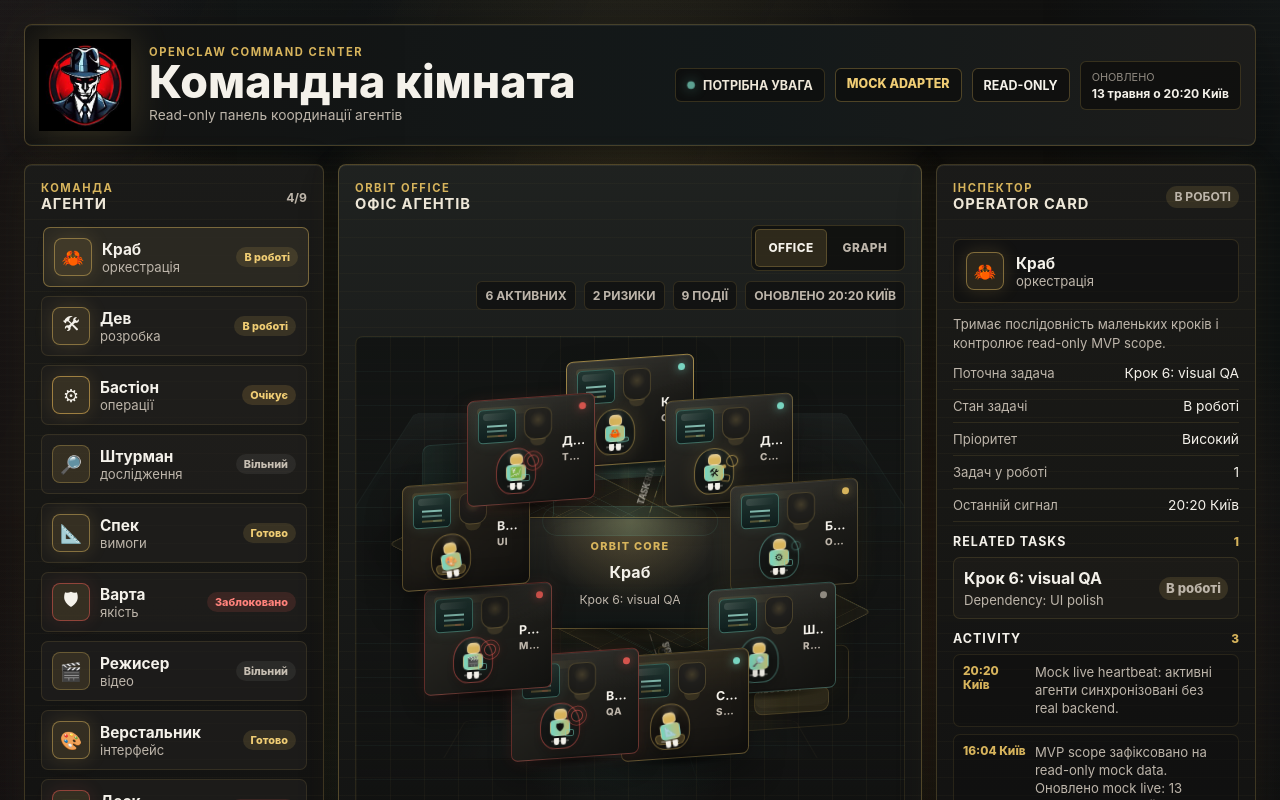
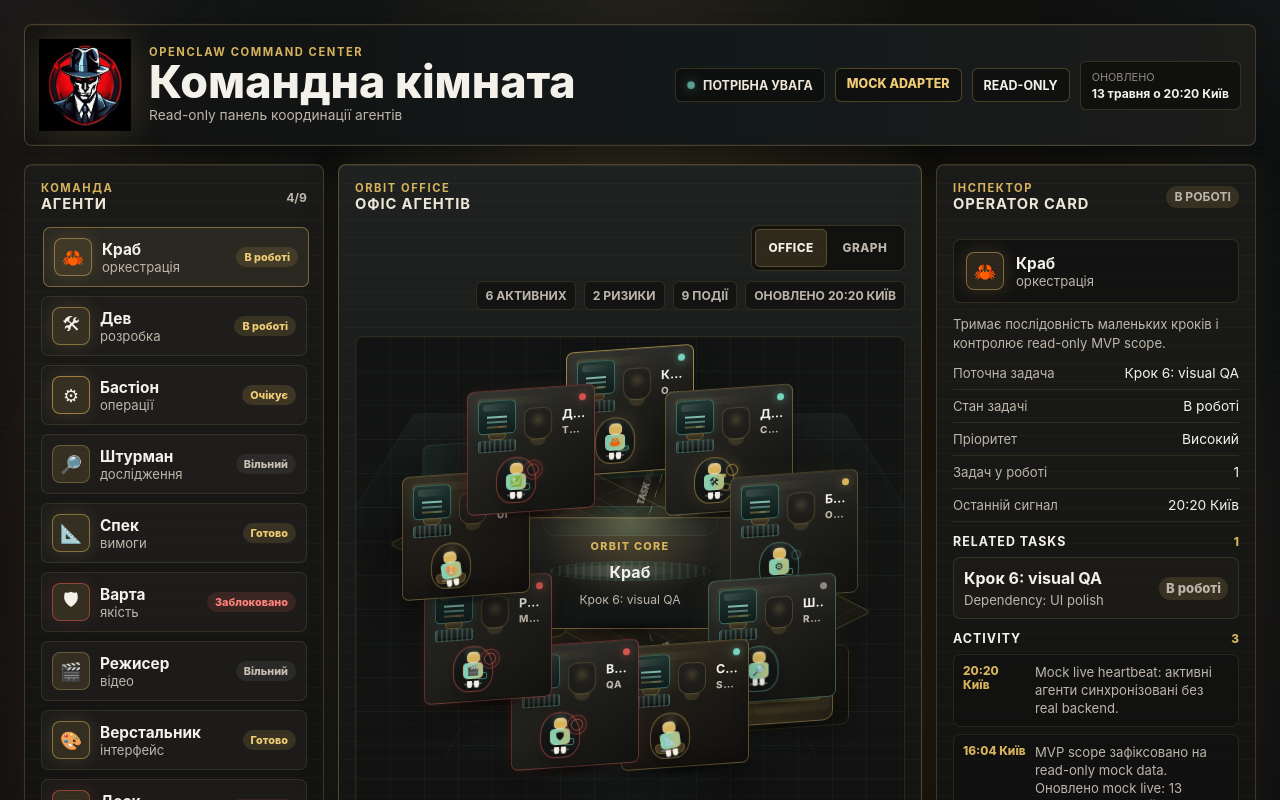
Before and after one commit to DenisNosov22/openclaw-command-center, a React (Vite) app: page / in a window 1280 px wide. Shown: the top 800 px of the page. Built offline with nearby package versions, Linux system fonts and the light colour scheme.

Commit message:
polish office zones and props

```diff
--- a/src/App.css
+++ b/src/App.css
@@ -780,6 +780,51 @@
   box-shadow: inset 0 -6px 0 rgba(0, 0, 0, 0.14);
 }
 
+.office-lounge-sofa {
+  position: absolute;
+  right: 13%;
+  bottom: 18%;
+  z-index: 2;
+  width: min(22%, 138px);
+  height: 42px;
+  background:
+    linear-gradient(180deg, rgba(244, 241, 234, 0.08), transparent 36%),
+    linear-gradient(90deg, rgba(215, 180, 92, 0.24), rgba(77, 67, 48, 0.38)),
+    rgba(24, 22, 18, 0.74);
+  border: 1px solid rgba(215, 180, 92, 0.3);
+  border-radius: 8px 8px 10px 10px;
+  box-shadow:
+    inset 0 -10px 0 rgba(0, 0, 0, 0.16),
+    0 12px 24px rgba(0, 0, 0, 0.24);
+  transform: skewY(-4deg);
+}
+
+.office-lounge-sofa::before,
+.office-lounge-sofa::after {
+  position: absolute;
+  content: '';
+  border-radius: 6px;
+}
+
+.office-lounge-sofa::before {
+  left: 10px;
+  right: 10px;
+  top: 7px;
+  height: 11px;
+  background:
+    linear-gradient(90deg, rgba(244, 241, 234, 0.12), transparent 48%),
+    rgba(215, 180, 92, 0.18);
+  border: 1px solid rgba(215, 180, 92, 0.22);
+}
+
+.office-lounge-sofa::after {
+  left: 18px;
+  right: 18px;
+  bottom: -8px;
+  height: 8px;
+  background: radial-gradient(ellipse, rgba(0, 0, 0, 0.42), transparent 70%);
+}
+
 .office-area--hologram {
   left: 50%;
   top: 17%;
@@ -817,6 +862,40 @@
   transform: translate(-50%, -50%);
 }
 
+.office-core__surface {
+  position: absolute;
+  left: 50%;
+  top: 48%;
+  z-index: 0;
+  width: 76%;
+  height: 42px;
+  pointer-events: none;
+  background:
+    repeating-linear-gradient(90deg, rgba(120, 212, 192, 0.18) 0 2px, transparent 2px 8px),
+    linear-gradient(90deg, transparent, rgba(120, 212, 192, 0.18), transparent);
+  border: 1px solid rgba(120, 212, 192, 0.2);
+  border-radius: 50%;
+  opacity: 0.68;
+  transform: translate(-50%, -50%) rotateX(62deg);
+}
+
+.office-core__surface::after {
+  position: absolute;
+  inset: 8px 16px;
+  content: '';
+  background: linear-gradient(90deg, transparent, rgba(244, 241, 234, 0.36), transparent);
+  border-radius: 50%;
+  opacity: 0.54;
+  animation: office-core-scan 6.8s ease-in-out infinite;
+}
+
+.office-core > span:not(.office-core__surface),
+.office-core strong,
+.office-core p {
+  position: relative;
+  z-index: 1;
+}
+
 .command-core::before,
 .command-core::after {
   position: absolute;
@@ -884,6 +963,36 @@
   background: linear-gradient(90deg, transparent, rgba(120, 212, 192, 0.18), transparent);
   opacity: 0.72;
   transform-origin: 0 50%;
+}
+
+.office-lane {
+  position: absolute;
+  left: 50%;
+  top: 50%;
+  z-index: 0;
+  width: min(62%, 386px);
+  height: 46px;
+  pointer-events: none;
+  background:
+    linear-gradient(90deg, transparent, rgba(244, 241, 234, 0.06) 14%, transparent 24%),
+    linear-gradient(90deg, transparent 0 9%, rgba(120, 212, 192, 0.1) 9% 11%, transparent 11% 20%),
+    linear-gradient(90deg, rgba(215, 180, 92, 0.08), transparent 60%);
+  border-top: 1px solid rgba(120, 212, 192, 0.1);
+  border-bottom: 1px solid rgba(215, 180, 92, 0.09);
+  border-radius: 999px;
+  opacity: 0.48;
+  transform-origin: 0 50%;
+}
+
+.office-lane--inner {
+  width: min(47%, 292px);
+  height: 34px;
+  transform: rotate(28deg) translateX(-46%);
+}
+
+.office-lane--outer {
+  width: min(56%, 340px);
+  transform: rotate(118deg) translateX(-50%);
 }
 
 .office-route--north {
@@ -962,6 +1071,57 @@
   background: #d7b45c;
   box-shadow: 0 0 8px rgba(215, 180, 92, 0.34);
   animation: office-packet-handoff 5.6s ease-in-out infinite;
+}
+
+.office-handoff-hub {
+  position: absolute;
+  left: 25%;
+  top: 58%;
+  z-index: 2;
+  width: 76px;
+  height: 28px;
+  pointer-events: none;
+  background:
+    linear-gradient(90deg, rgba(215, 180, 92, 0.22), transparent 64%),
+    rgba(16, 18, 17, 0.72);
+  border: 1px solid rgba(215, 180, 92, 0.36);
+  border-radius: 999px;
+  box-shadow:
+    inset 0 1px 0 rgba(244, 241, 234, 0.07),
+    0 0 18px rgba(215, 180, 92, 0.12);
+  transform: skewY(-4deg);
+}
+
+.office-handoff-hub::before {
+  position: absolute;
+  left: 12px;
+  top: -15px;
+  max-width: 92px;
+  overflow: hidden;
+  color: rgba(244, 241, 234, 0.62);
+  content: attr(data-link);
+  font-size: 0.5rem;
+  font-weight: 800;
+  text-overflow: ellipsis;
+  text-transform: uppercase;
+  white-space: nowrap;
+}
+
+.office-handoff-hub::after {
+  position: absolute;
+  left: 10px;
+  top: 50%;
+  width: 8px;
+  aspect-ratio: 1;
+  content: '';
+  background: #d7b45c;
+  border-radius: 50%;
+  box-shadow:
+    18px 0 0 rgba(120, 212, 192, 0.68),
+    36px 0 0 rgba(215, 180, 92, 0.68),
+    0 0 10px rgba(215, 180, 92, 0.28);
+  transform: translateY(-50%);
+  animation: office-handoff-bus 5.8s ease-in-out infinite;
 }
 
 .office-transfer--north {
@@ -1190,6 +1350,8 @@
 .office-terminal {
   position: relative;
   display: grid;
+  grid-column: 1;
+  grid-row: 1;
   width: 38px;
   aspect-ratio: 1.12;
   place-items: center;
@@ -1199,6 +1361,35 @@
   border: 1px solid rgba(120, 212, 192, 0.36);
   border-radius: 5px;
   box-shadow: 0 0 14px rgba(120, 212, 192, 0.12);
+}
+
+.office-monitor-stand {
+  position: absolute;
+  left: 50%;
+  bottom: -7px;
+  width: 18px;
+  height: 7px;
+  background:
+    linear-gradient(180deg, rgba(215, 180, 92, 0.28), rgba(77, 67, 48, 0.44)),
+    rgba(20, 19, 16, 0.86);
+  border: 1px solid rgba(215, 180, 92, 0.28);
+  border-radius: 2px 2px 5px 5px;
+  transform: translateX(-50%);
+}
+
+.office-keyboard-tray {
+  position: relative;
+  grid-column: 1;
+  grid-row: 2;
+  width: 38px;
+  height: 12px;
+  background:
+    repeating-linear-gradient(90deg, rgba(120, 212, 192, 0.24) 0 2px, transparent 2px 5px),
+    linear-gradient(180deg, rgba(244, 241, 234, 0.08), rgba(0, 0, 0, 0.12)),
+    rgba(19, 22, 21, 0.86);
+  border: 1px solid rgba(120, 212, 192, 0.2);
+  border-radius: 3px;
+  box-shadow: inset 0 -2px 0 rgba(0, 0, 0, 0.16);
 }
 
 .office-terminal::before {
@@ -1258,6 +1449,8 @@
 
 .office-chair {
   position: relative;
+  grid-column: 2;
+  grid-row: 1 / 3;
   width: 28px;
   aspect-ratio: 0.9;
   background:
@@ -1284,6 +1477,7 @@
   position: relative;
   display: grid;
   grid-column: 1 / 3;
+  grid-row: 3;
   justify-self: center;
   width: 40px;
   aspect-ratio: 0.86;
@@ -2128,6 +2322,30 @@
 
   50% {
     transform: translateX(4px);
+  }
+}
+
+@keyframes office-core-scan {
+  0%,
+  100% {
+    transform: translateX(-18%);
+  }
+
+  50% {
+    transform: translateX(18%);
+  }
+}
+
+@keyframes office-handoff-bus {
+  0%,
+  100% {
+    opacity: 0.42;
+    transform: translateY(-50%) translateX(0);
+  }
+
+  50% {
+    opacity: 0.86;
+    transform: translateY(-50%) translateX(12px);
   }
 }
 
@@ -2259,6 +2477,8 @@
   .office-agent-sprite__legs::before,
   .office-agent-sprite__legs::after,
   .office-walker,
+  .office-core__surface::after,
+  .office-handoff-hub::after,
   .office-transfer::after {
     animation: none;
   }
@@ -2827,6 +3047,10 @@
     width: 30px;
   }
 
+  .office-keyboard-tray {
+    width: 30px;
+  }
+
   .office-chair {
     display: none;
   }
--- a/src/features/command-room/IsometricOfficeScene.tsx
+++ b/src/features/command-room/IsometricOfficeScene.tsx
@@ -46,19 +46,24 @@ export function IsometricOfficeScene({
         <span className={`office-area ${OFFICE_ZONE_TOKENS.desk}`} data-label="Desks + PCs" />
         <span className={`office-area ${OFFICE_ZONE_TOKENS.sofa}`} data-label="Rest bay" />
         <span className={`office-area ${OFFICE_ZONE_TOKENS.hologram}`} data-label="Hologram UI" />
+        <span className={OFFICE_ZONE_TOKENS.loungeSofa} />
       </div>
       <div className={`office-core ${OFFICE_ZONE_TOKENS.core}`} aria-label="Central orbital command core">
+        <span className={OFFICE_ZONE_TOKENS.coreSurface} aria-hidden="true" />
         <span>Orbit Core</span>
         <strong>{selectedStation?.name ?? 'Command'}</strong>
         <p>{selectedStation?.taskTitle ?? 'Mock-first coordination table'}</p>
       </div>
       <div className="office-routes" aria-hidden="true">
+        <span className={`${OFFICE_ZONE_TOKENS.path} office-lane--inner`} />
+        <span className={`${OFFICE_ZONE_TOKENS.path} office-lane--outer`} />
         <span className="office-route office-route--north" />
         <span className="office-route office-route--east" />
         <span className="office-route office-route--south" />
         <span className="office-route office-route--west" />
         <span className="office-transfer office-transfer--core" />
         <span className="office-transfer office-transfer--handoff" />
+        <span className={OFFICE_ZONE_TOKENS.handoff} data-link="agent data transfer to core" />
         {signalRoutes.map((route) => (
           <span
             className={`office-transfer office-transfer--${route.lane} office-transfer--${route.activity} office-transfer--${route.tone}${
@@ -92,8 +97,10 @@ export function IsometricOfficeScene({
           >
             <span className={getOfficeTerminalClassName(station.terminalMode)}>
               <i />
+              <span className={OFFICE_SPRITE_TOKENS.monitorStand} aria-hidden="true" />
               <span className={OFFICE_SPRITE_TOKENS.terminalTicks} aria-hidden="true" />
             </span>
+            <span className={OFFICE_SPRITE_TOKENS.keyboardTray} aria-hidden="true" />
             <span className={OFFICE_SPRITE_TOKENS.chair} aria-hidden="true" />
             <span className={getOfficeAgentMarkerClassName(station.action)}>
               <span className={OFFICE_SPRITE_TOKENS.restProp} aria-hidden="true" />
--- a/src/features/command-room/IsometricOfficeSpriteSystem.ts
+++ b/src/features/command-room/IsometricOfficeSpriteSystem.ts
@@ -98,6 +98,8 @@ export const OFFICE_SPRITE_TOKENS = {
   workstation: 'office-workstation',
   terminal: 'office-terminal',
   terminalTicks: 'office-terminal__ticks',
+  monitorStand: 'office-monitor-stand',
+  keyboardTray: 'office-keyboard-tray',
   chair: 'office-chair',
   avatar: 'office-agent-avatar',
   marker: 'office-agent-marker',
@@ -117,7 +119,11 @@ export const OFFICE_ZONE_TOKENS = {
   sofa: 'office-area--sofa',
   hologram: 'office-area--hologram',
   core: 'command-core',
+  coreSurface: 'office-core__surface',
+  path: 'office-lane',
   route: 'office-transfer',
+  handoff: 'office-handoff-hub',
+  loungeSofa: 'office-lounge-sofa',
 } as const
 
 export function getOfficeSpriteActionDefinition(
```
Also changed, not shown: scripts/verifyOfficeScene.ts (+24 -1 lines), 2 other files (tests, documents, lock files or other folders).
